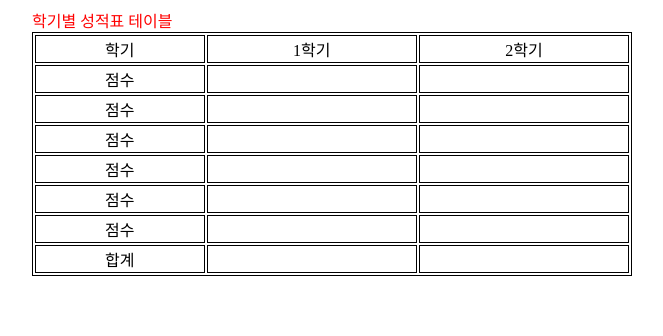
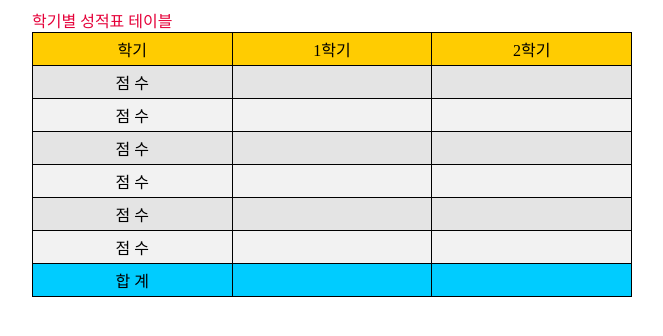
Before and after one commit to 121212hh/test, a plain HTML site: page 01_테이블1/table2.html in a window 1280 px wide. Shown: the whole page, without its empty margins (308-971 px from the left). Drawn offline with Linux system fonts and the light colour scheme.

Commit message:
Add files via upload

```diff
--- a/01_테이블1/table2.html
+++ b/01_테이블1/table2.html
@@ -7,62 +7,72 @@
     <style>
         caption{
             text-align: left;
-            color: red;
+            color: #e50039;
         }
         table{
             margin: auto;
             border: 1px solid black;
             width: 600px;
+            border-spacing: 0px;
+            border-collapse: collapse;
 
         }
         td{
             text-align: center;
             border: 1px solid black;
         }
+        .td1{width: 200px; height: 30px;}
+        .td2{width: 200px; height: 30px;}
+        .td3{width: 200px; height: 30px;}
+
+        .tr1{background-color: #ffcc01;}
+        .tr2{background-color: #e4e4e4;}
+        .tr3{background-color: #f2f2f2;}
+        .tr4{background-color: #00ccff;}
     </style>
 </head>
 <body>
     <table>
         <caption>학기별 성적표 테이블</caption>
-        <tr>
-            <td>학기</td>
-            <td>1학기</td>
-            <td>2학기</td>
+        <tr class="tr1">
+            <td class="td1">학기</td>
+            <td class="td2">1학기</td>
+            <td class="td3">2학기</td>
         </tr>
-        <tr>
-            <td>점수</td>
-            <td></td>
-            <td></td>
+        <tr class="tr2">
+            <td class="td1">점 수</td>
+            <td class="td2"></td>
+            <td class="td3"></td>
         </tr>
-        <tr>
-            <td>점수</td>
-            <td></td>
-            <td></td>
+        <tr class="tr3">
+            <td class="td1">점 수</td>
+            <td class="td2"></td>
+            <td class="td3"></td>
         </tr>
-        <tr>
-            <td>점수</td>
-            <td></td>
-            <td></td>
+        <tr class="tr2">
+            <td class="td1">점 수</td>
+            <td class="td2"></td>
+            <td class="td3"></td>
         </tr>
-        <tr>
-            <td>점수</td>
-            <td></td>
-            <td></td>
+        <tr class="tr3">
+            <td class="td1">점 수</td>
+            <td class="td2"></td>
+            <td class="td3"></td>
         </tr>
-        <tr>
-            <td>점수</td>
-            <td></td>
-            <td></td>
+        <tr class="tr2">
+            <td class="td1">점 수</td>
+            <td class="td2"></td>
+            <td class="td3"></td>
         </tr>
-        <tr>
-            <td>점수</td>
-            <td></td>
-            <td></td>
+        <tr class="tr3">
+            <td class="td1">점 수</td>
+            <td class="td2"></td>
+            <td class="td3"></td>
         </tr>
-        <tr>
-            <td>합계</td>
-            <td></td>
-            <td></td>
+        <tr class="tr4">
+            <td class="td1">합 계</td>
+            <td class="td2"></td>
+            <td class="td3"></td>
         </tr>
     </table>
 </body>
```
Also changed, not shown: 01_테이블1/table1.html (+16 -2 lines).
